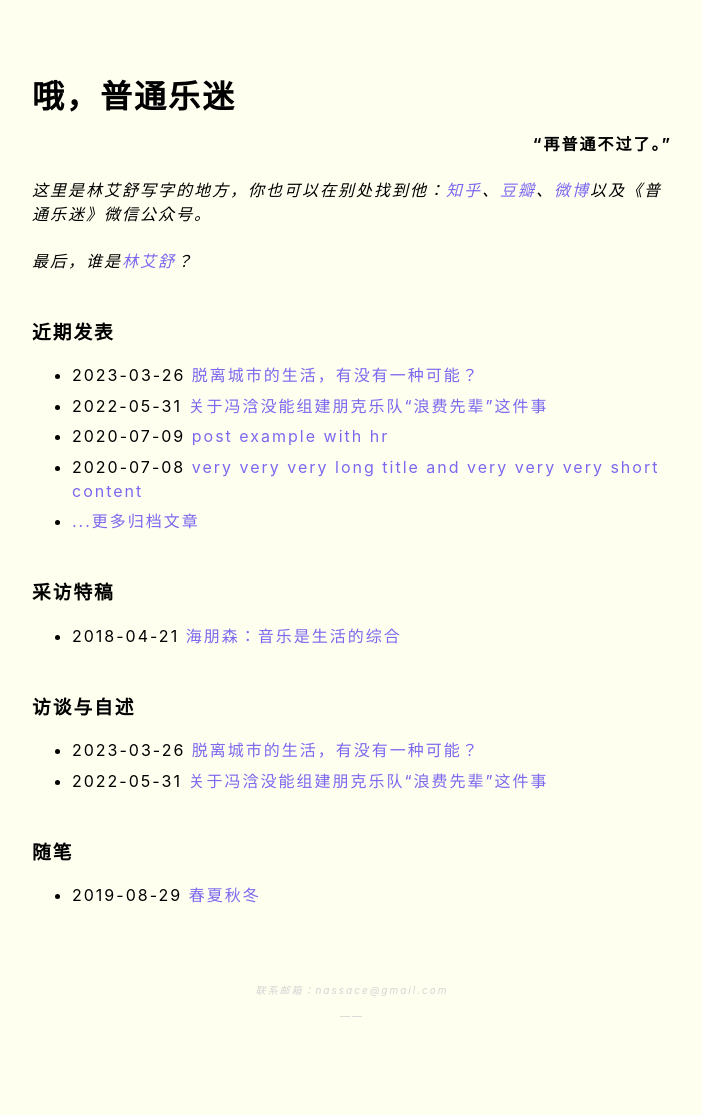
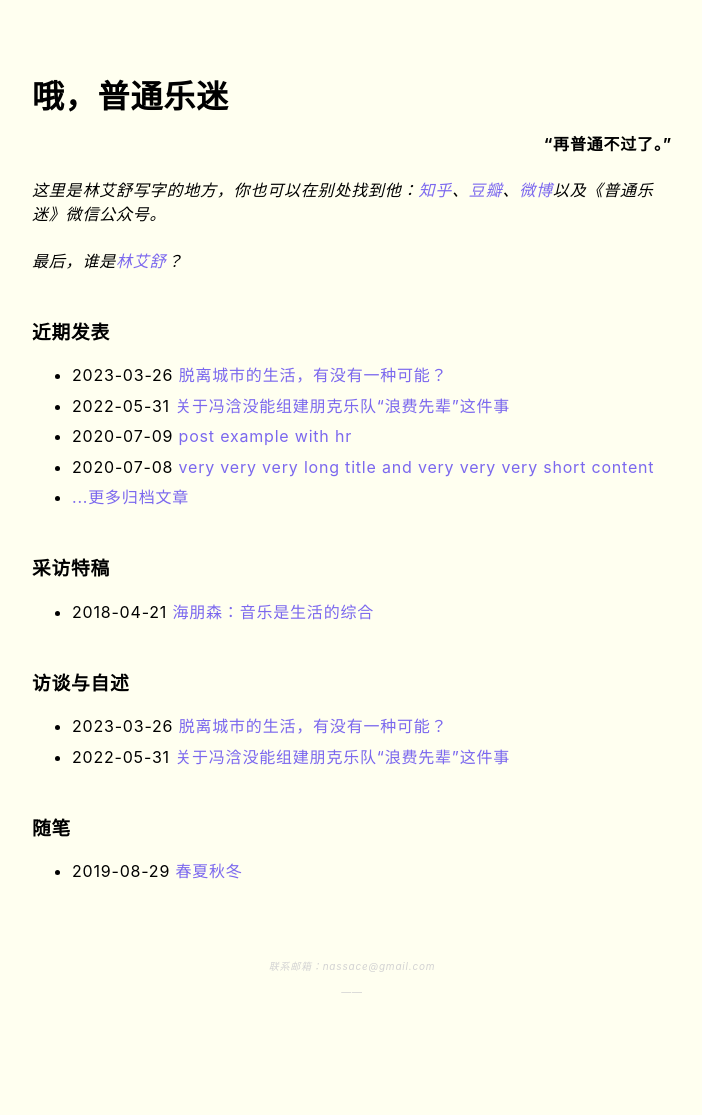
Before and after one commit to salingerlin/salingerlin.github.io, a Jekyll site: the page built from index.md, in a window 1280 px wide. Shown: the whole page, without its empty margins (288-990 px from the left). Built offline with Jekyll 4.4.1, drawn with Linux system fonts in a browser that asks for light colours; after the commit the page ends 1091 px from its top, so only the background shows below that.

Commit message:
Update no-style-please.scss

```diff
--- a/_sass/no-style-please.scss
+++ b/_sass/no-style-please.scss
@@ -28,7 +28,7 @@ body {
   font-family: -apple-system, BlinkMacSystemFont, Tahoma, Arial, "Hiragino Sans GB", "Microsoft YaHei", sans-serif;
   font-size: 16px;
   line-height: 1.5em;
-  letter-spacing:0.125em;
+  letter-spacing:0.05em;
   margin: 0;
   min-height: 100%;
   overflow-wrap: break-word;
```
